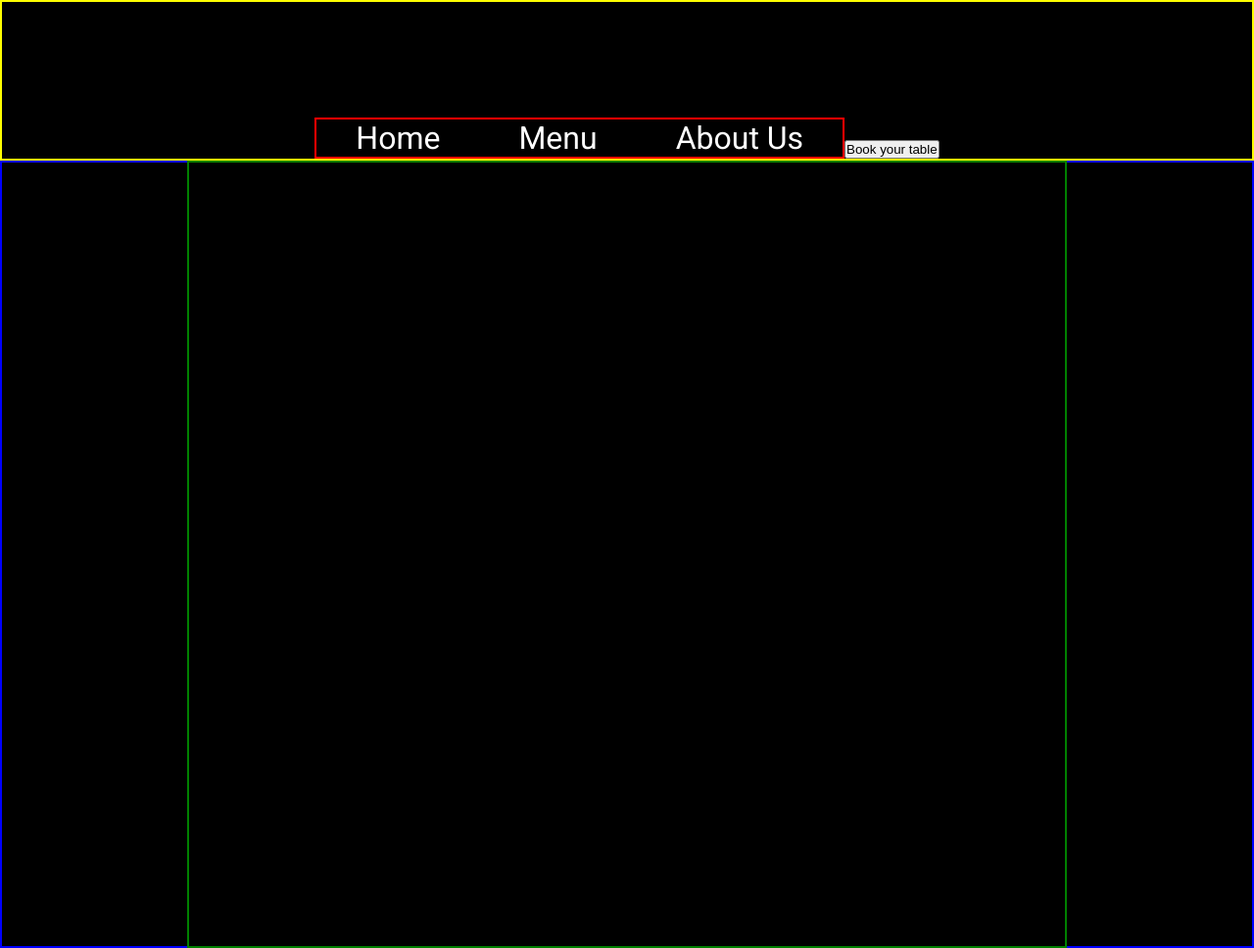
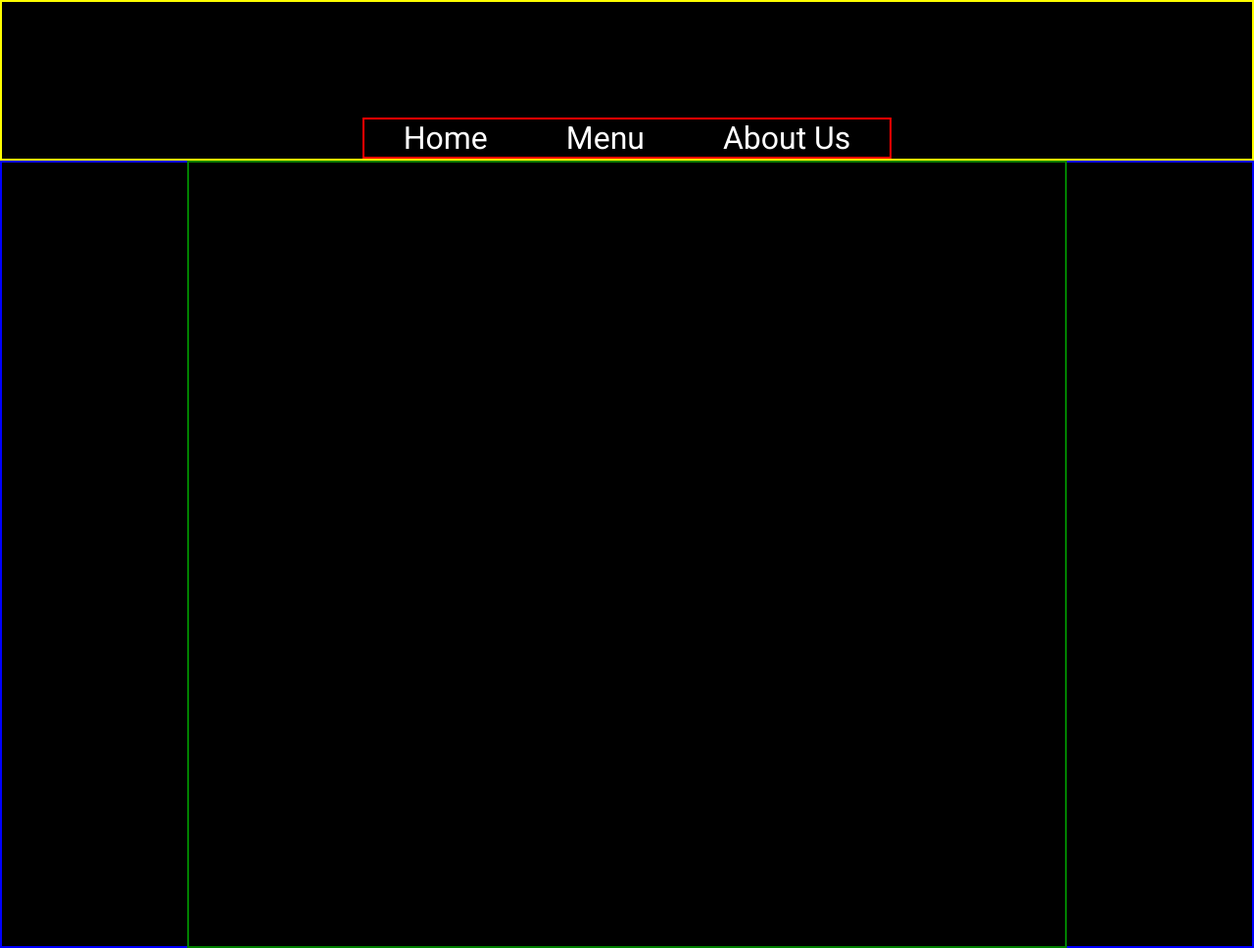
Before and after one commit to papiezonator/TOP-Restaurant-Page, a website built with webpack: page src/template.html in a window 1280 px wide. Shown: the top 968 px of the page at 98% size. Built offline with nearby package versions, Linux system fonts and the light colour scheme; a web font is replaced by a local one.

Commit message:
removed logo and booking button

```diff
--- a/src/template.html
+++ b/src/template.html
@@ -10,17 +10,11 @@
 </head>
 <body>
     <header id="header">
-        <div id="logo">
-
-        </div>
         <nav id="navigation">
             <button>Home</button>
             <button>Menu</button>
             <button>About Us</button>
         </nav>
-        <div id="booking">
-            <button>Book your table</button>
-        </div>
     </header>
     <div id="content">
         <div id="content-wrapper">
```
